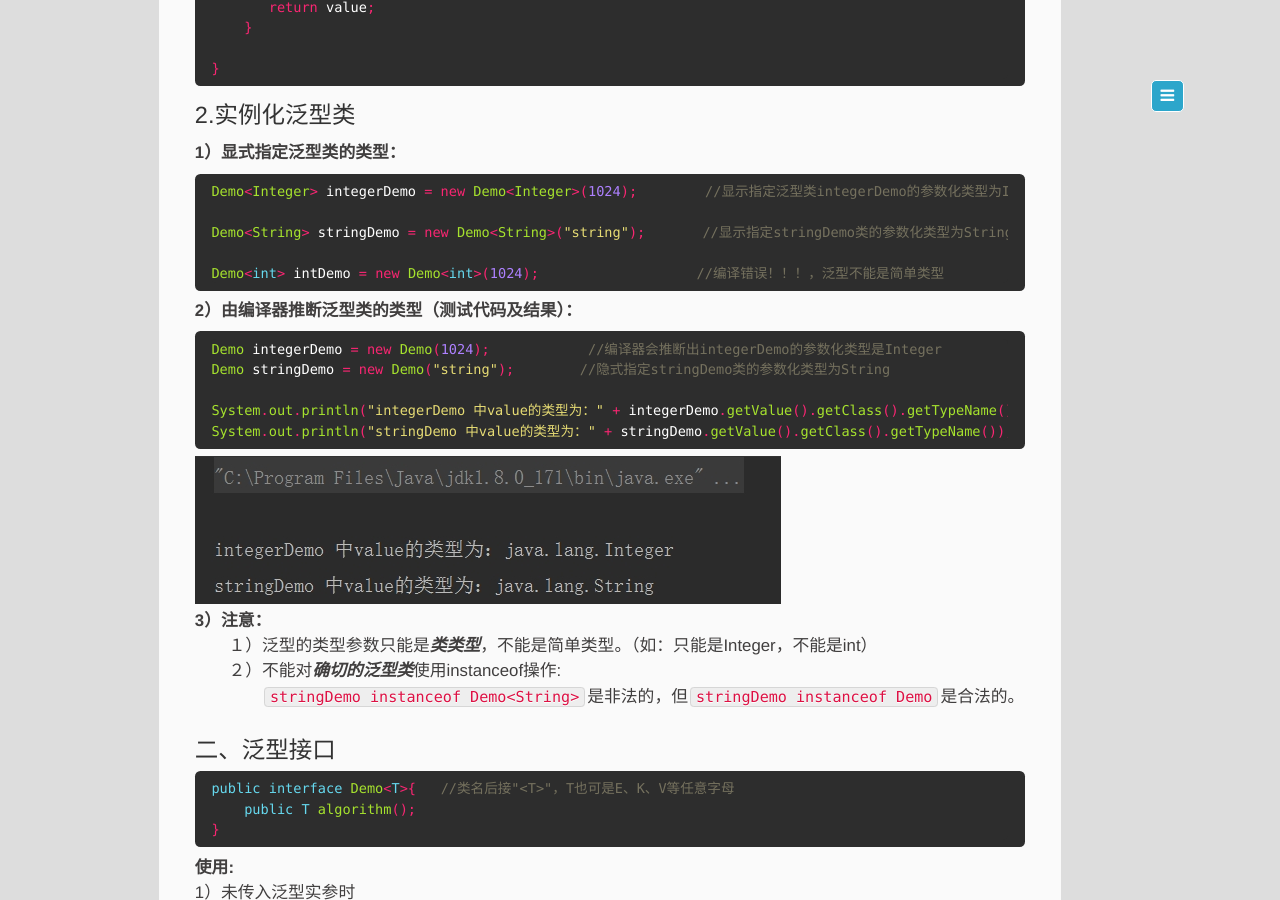
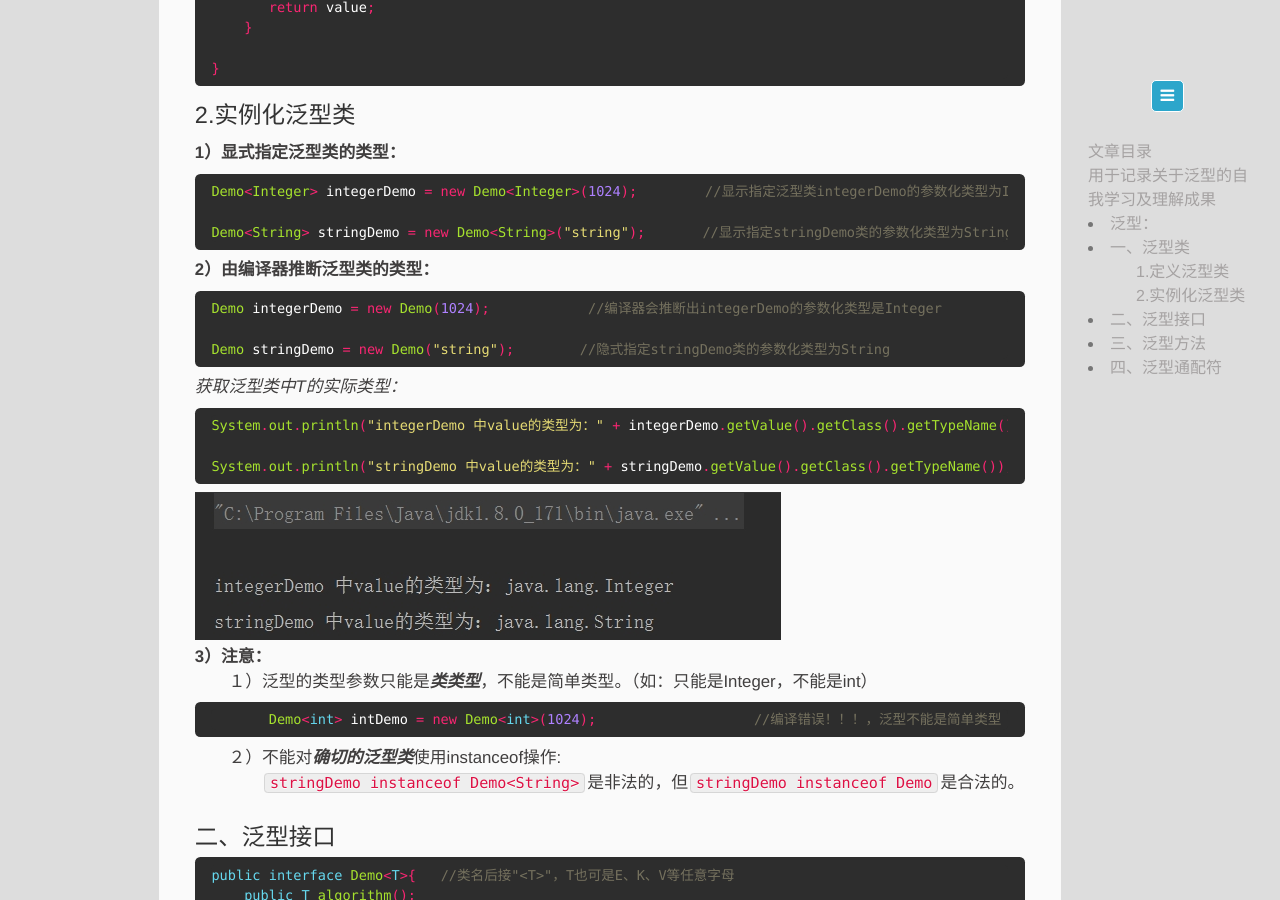
Before and after one commit to memorate/memorate.github.io, a Jekyll site: the page built from _posts/2019-10-10-genericity.markdown, in a window 1280 px wide and 900 px high, scrolled down 881 px. Built offline with Jekyll 4.4.1, drawn with Linux system fonts in a browser that asks for light colours.

Commit message:
latest code update on 2019-10-15 10:41

````diff
--- a/_posts/2019-10-10-genericity.markdown
+++ b/_posts/2019-10-10-genericity.markdown
@@ -43,22 +43,27 @@ public class Demo<T>{           //类名后接"<T>"，T也可是E、K、V等任
 Demo<Integer> integerDemo = new Demo<Integer>(1024);　　　　　//显示指定泛型类integerDemo的参数化类型为Integer
 
 Demo<String> stringDemo = new Demo<String>("string");　　  　//显示指定stringDemo类的参数化类型为String
-
-Demo<int> intDemo = new Demo<int>(1024);　　　　　　　　　　 　//编译错误！！！，泛型不能是简单类型
 ```
 
-**2）由编译器推断泛型类的类型（测试代码及结果）：**
+**2）由编译器推断泛型类的类型：**
 ```java
 Demo integerDemo = new Demo(1024);            //编译器会推断出integerDemo的参数化类型是Integer
+
 Demo stringDemo = new Demo("string");        //隐式指定stringDemo类的参数化类型为String
+```
+*获取泛型类中T的实际类型：*
+```java
+System.out.println("integerDemo 中value的类型为：" + integerDemo.getValue().getClass().getTypeName());
 
-System.out.println("integerDemo 中value的类型为：" + integerDemo.getValue().getClass().getTypeName());
 System.out.println("stringDemo 中value的类型为：" + stringDemo.getValue().getClass().getTypeName());
 ```
 ![]({{ "/assets/img/demoTest.jpg" | absolute_url }})
 
 **3）注意：**
 　　１）泛型的类型参数只能是***类类型***，不能是简单类型。（如：只能是Integer，不能是int）
+```java
+       Demo<int> intDemo = new Demo<int>(1024);　　　　　　　　　　 　//编译错误！！！，泛型不能是简单类型
+```
 　　２）不能对***确切的泛型类***使用instanceof操作:
 　　　　`stringDemo instanceof Demo<String>`是非法的，但`stringDemo instanceof Demo`是合法的。
 
--- a/assets/js/toc.js
+++ b/assets/js/toc.js
@@ -46,7 +46,7 @@
 
   $.fn.toc = function(options) {
     var defaults = {
-                              : true,
+        noBackToTopLinks: true,
       title: 'Table Of Content',
       minimumHeaders: 3,
       headers: 'h1, h2, h3, h4, h5, h6',
````
